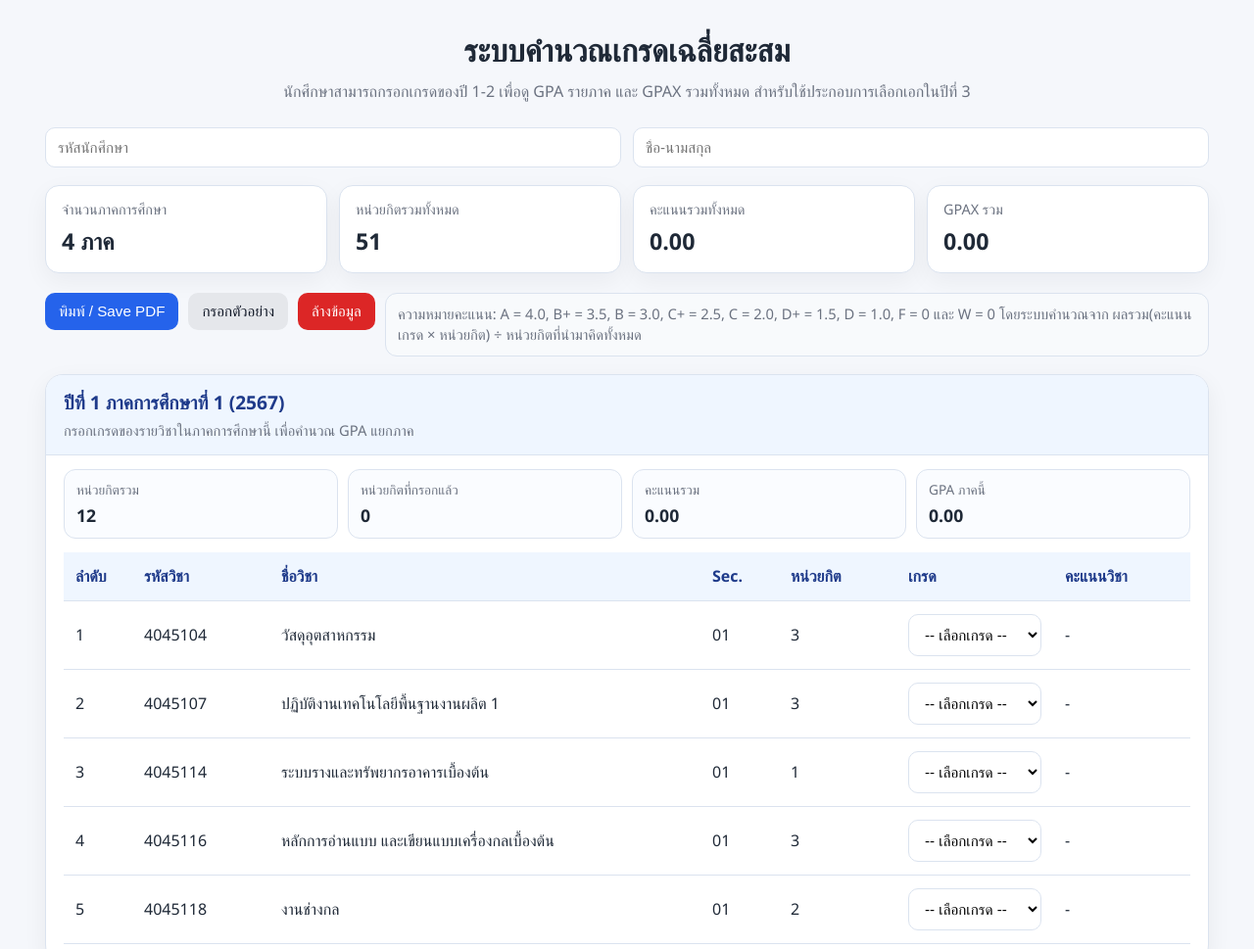
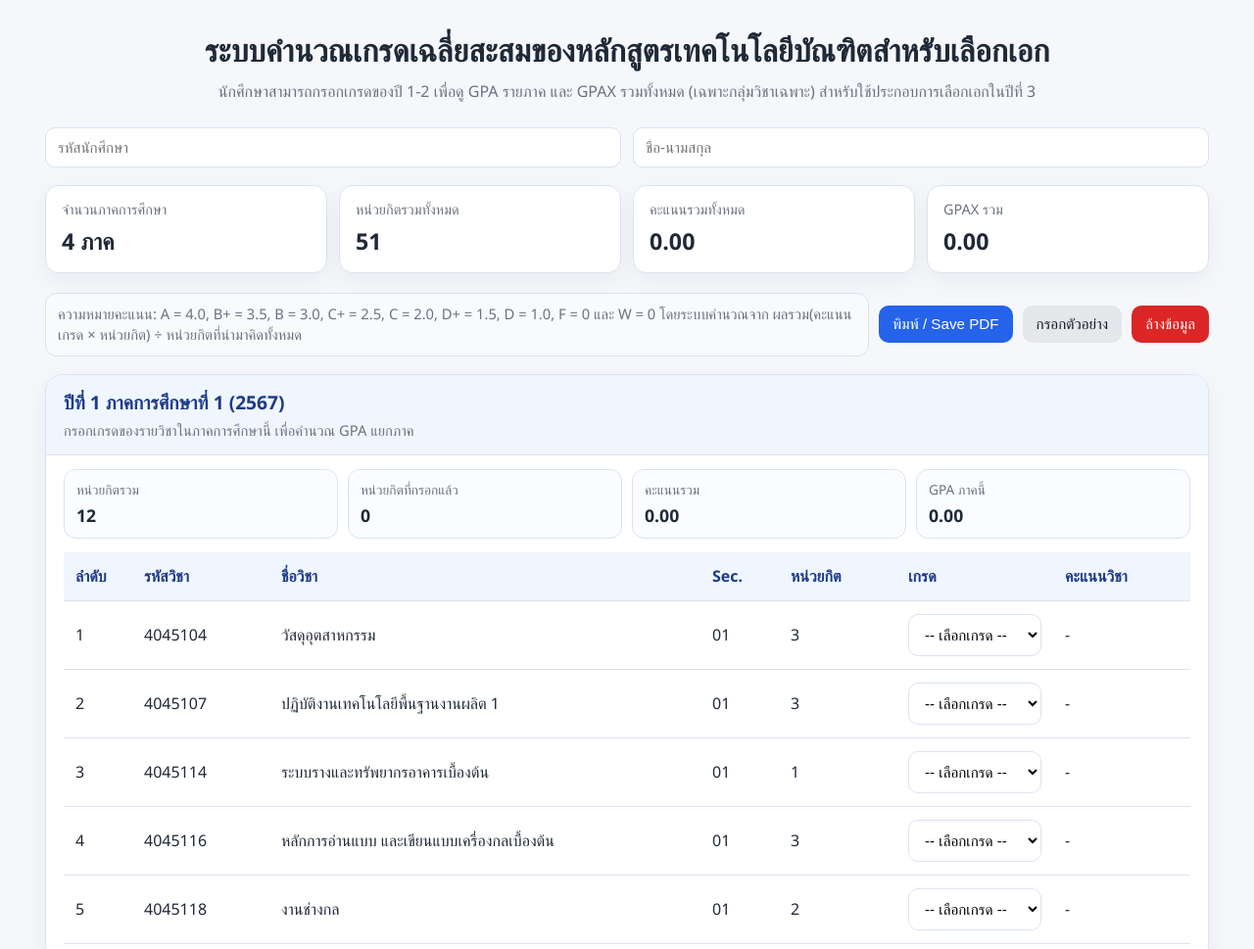
Before and after one commit to PoPoLab/grade-calculator, a plain HTML site: page index.html in a window 1280 px wide. Shown: the top 969 px of the page at 98% size. Drawn offline with Linux system fonts and the light colour scheme.

Commit message:
Update index.html 7

```diff
--- a/index.html
+++ b/index.html
@@ -95,8 +95,8 @@
       display: flex;
       gap: 10px;
       flex-wrap: wrap;
-      justify-content: space-between;
-      align-items: flex-start;
+      justify-content: flex-start;
+      align-items: center;
       margin-bottom: 18px;
     }
 
@@ -105,11 +105,11 @@
       gap: 10px;
       flex-wrap: wrap;
       align-items: center;
+      width: 100%;
     }
 
     .toolbar-right {
-      flex: 1 1 420px;
-      min-width: 280px;
+      flex: 1 1 auto;
     }
 
     .score-note {
@@ -119,6 +119,7 @@
       border: 1px solid var(--border);
       border-radius: 12px;
       padding: 10px 12px;
+      flex: 1 1 520px;
     }
 
     button {
@@ -247,8 +248,8 @@
 <body>
   <div class="container">
     <div class="header">
-      <h1>ระบบคำนวณเกรดเฉลี่ยสะสม</h1>
-      <p>นักศึกษาสามารถกรอกเกรดของปี 1-2 เพื่อดู GPA รายภาค และ GPAX รวมทั้งหมด สำหรับใช้ประกอบการเลือกเอกในปีที่ 3</p>
+      <h1>ระบบคำนวณเกรดเฉลี่ยสะสมของหลักสูตรเทคโนโลยีบัณฑิตสำหรับเลือกเอก</h1>
+      <p>นักศึกษาสามารถกรอกเกรดของปี 1-2 เพื่อดู GPA รายภาค และ GPAX รวมทั้งหมด (เฉพาะกลุ่มวิชาเฉพาะ) สำหรับใช้ประกอบการเลือกเอกในปีที่ 3 </p>
     </div>
 
     <div class="print-header">
@@ -282,14 +283,12 @@
 
     <div class="toolbar">
       <div class="toolbar-left">
+        <div class="score-note">
+          ความหมายคะแนน: A = 4.0, B+ = 3.5, B = 3.0, C+ = 2.5, C = 2.0, D+ = 1.5, D = 1.0, F = 0 และ W = 0 โดยระบบคำนวณจาก ผลรวม(คะแนนเกรด × หน่วยกิต) ÷ หน่วยกิตที่นำมาคิดทั้งหมด
+        </div>
         <button class="btn-primary" onclick="window.print()">พิมพ์ / Save PDF</button>
         <button class="btn-secondary" onclick="fillExample()">กรอกตัวอย่าง</button>
         <button class="btn-danger" onclick="resetGrades()">ล้างข้อมูล</button>
-      </div>
-      <div class="toolbar-right">
-        <div class="score-note">
-          ความหมายคะแนน: A = 4.0, B+ = 3.5, B = 3.0, C+ = 2.5, C = 2.0, D+ = 1.5, D = 1.0, F = 0 และ W = 0 โดยระบบคำนวณจาก ผลรวม(คะแนนเกรด × หน่วยกิต) ÷ หน่วยกิตที่นำมาคิดทั้งหมด
-        </div>
       </div>
     </div>
 
```
